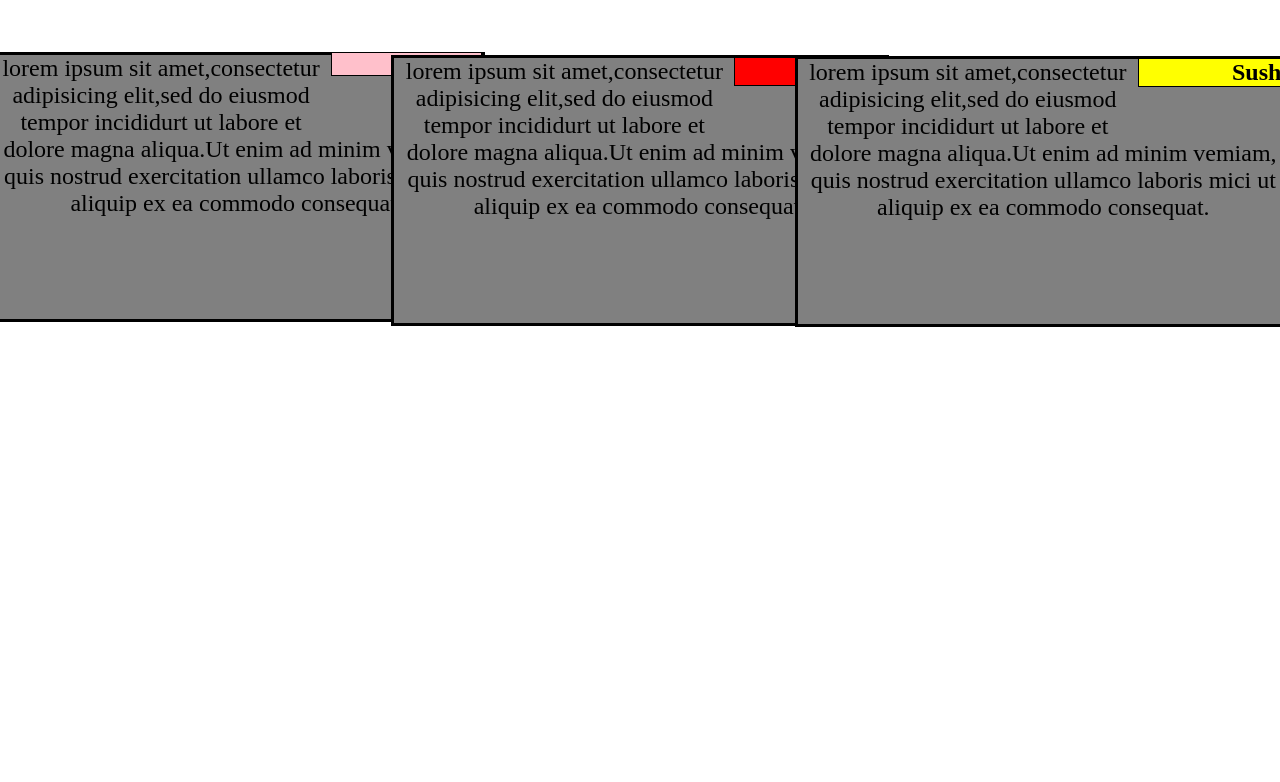
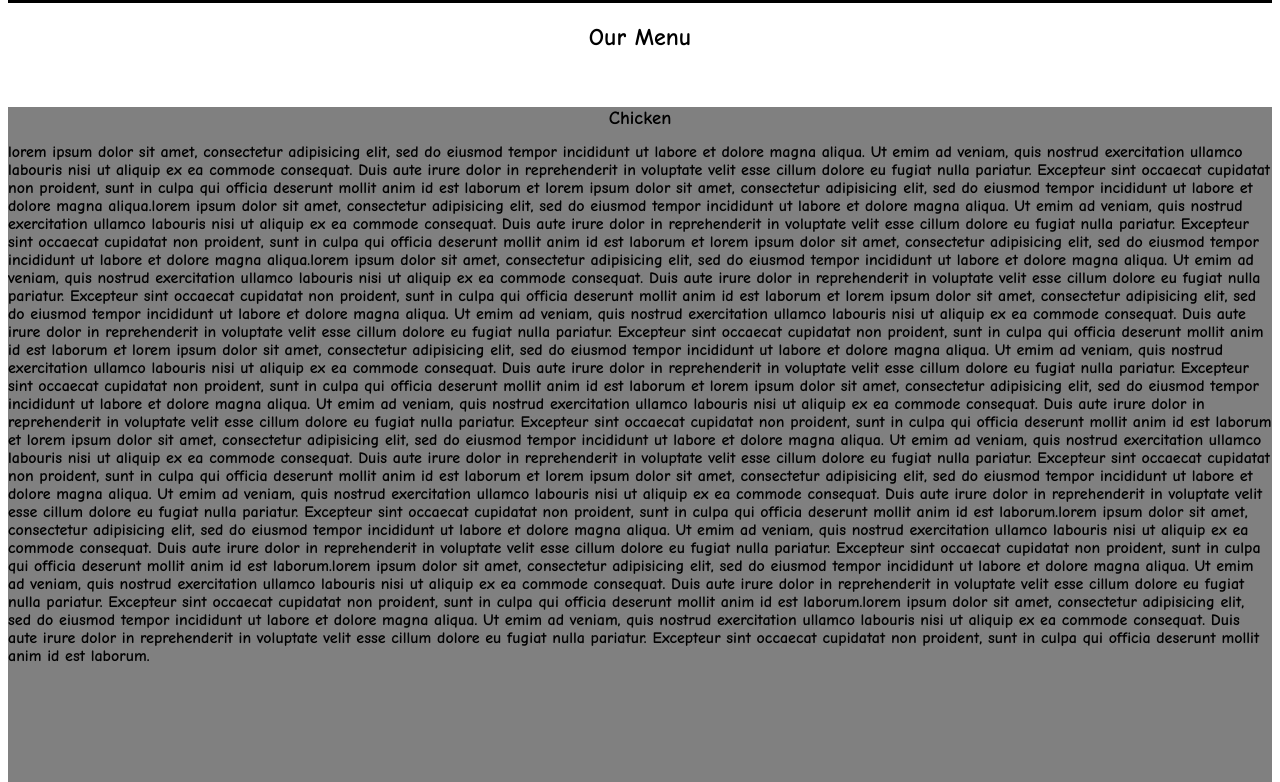
Before and after one commit to Ghada202/ghada1, a plain HTML site: page index.html in a window 1280 px wide. Shown: the part 95-877 px from the top of the page. Drawn offline with Linux system fonts and the light colour scheme.

Commit message:
Add files via upload

```diff
--- a/index.html
+++ b/index.html
@@ -1,51 +1,67 @@
 <!DOCTYPE html>
 <html>
-
 <body>
 	<style>
 		.ghada{
-			border:3px black solid;
 			background-color: grey;
-			text-align:center;
-			height: 7cm;
-			width: 13cm;
+			border: 5px black solid;
 		}
 		.brahem{
-			height: 2cm;
-			width: 4cm;
-			text-align: right;
-			float: right;
+			background-color: grey;
+			height: 1000px;
 		}
-
+		.raya{
+			font-family: Comic Sans MS, Comic Sans, cursive;
+		}
 	</style>
-			<h1 align="center"><b>Our Menu</b></h1>
-					<div class="ghada" style="position: relative;top: 67px; right: 20px">
-						<div class="brahem">
-					<p style="border:3px black"><h3 style="background-color: pink; border:1px black solid;text-align: right; position:relative;bottom: 22px"><b>Chicken</b></h3></div><font size="5pt">lorem ipsum sit amet,consectetur adipisicing elit,sed do eiusmod tempor incididurt ut labore et dolore
-      			magna aliqua.Ut enim ad minim vemiam, quis nostrud exercitation ullamco laboris mici ut aliquip ex ea
-      			commodo consequat.
-      		</font>
-      	</p>
-      </div>
-
-
-
-                 	<center>
-                 	<div class="ghada" style="position: relative;bottom: 200px">
-                 		<div class="brahem">
-					<p style="border:3px black"><font size="5pt"><h3 style="background-color: red;border:1px black solid;text-align: right; position: relative;bottom: 20px"><b>Beef</b></h3></div>lorem ipsum sit amet,consectetur adipisicing elit,sed do eiusmod tempor incididurt ut labore et dolore
-      			magna aliqua.Ut enim ad minim vemiam, quis nostrud exercitation ullamco laboris mici ut aliquip ex ea
-      			commodo consequat.
-      	</font>
-      	</p>
-      </div>
-</center>
-
-                    <div class="ghada" style="float: right; position: relative;bottom: 470px; left: 20px">
-                 		<div class="brahem">
-					<p style="border:3px black"><font size="5pt"><h3 style="background-color: yellow;border:1px black solid;text-align: right;position: relative;bottom: 20px "><b>Sushi</b></h3></div>lorem ipsum sit amet,consectetur adipisicing elit,sed do eiusmod tempor incididurt ut labore et dolore
-      			magna aliqua.Ut enim ad minim vemiam, quis nostrud exercitation ullamco laboris mici ut aliquip ex ea
-      			commodo consequat.
-      	</font>
-      	</p>
-      </div>
+	<div class="raya">
+	<div class="ghada">
+	<h1>Food LLC</h1>
+</div>
+	<center>
+		<h2>Our Menu</h2><br>
+		<div class="brahem">
+		<h3>Chicken</h3>
+	</center>
+	<div class="brahem">
+	<p style="position: relative;bottom: 980px"><b>lorem ipsum dolor sit amet, consectetur adipisicing elit, sed do eiusmod tempor incididunt ut labore et dolore magna aliqua. Ut emim ad
+		veniam, quis nostrud exercitation ullamco labouris nisi ut aliquip ex ea commode consequat. Duis aute irure dolor in reprehenderit in
+		voluptate velit esse cillum dolore eu fugiat nulla pariatur. Excepteur sint occaecat cupidatat non proident, sunt in culpa
+	qui officia deserunt mollit anim id est laborum et lorem ipsum dolor sit amet, consectetur adipisicing elit, sed do eiusmod tempor incididunt ut labore et dolore magna aliqua.lorem ipsum dolor sit amet, consectetur adipisicing elit, sed do eiusmod tempor incididunt ut labore et dolore magna aliqua. Ut emim ad
+		veniam, quis nostrud exercitation ullamco labouris nisi ut aliquip ex ea commode consequat. Duis aute irure dolor in reprehenderit in
+		voluptate velit esse cillum dolore eu fugiat nulla pariatur. Excepteur sint occaecat cupidatat non proident, sunt in culpa
+	qui officia deserunt mollit anim id est laborum et lorem ipsum dolor sit amet, consectetur adipisicing elit, sed do eiusmod tempor incididunt ut labore et dolore magna aliqua.lorem ipsum dolor sit amet, consectetur adipisicing elit, sed do eiusmod tempor incididunt ut labore et dolore magna aliqua. Ut emim ad
+		veniam, quis nostrud exercitation ullamco labouris nisi ut aliquip ex ea commode consequat. Duis aute irure dolor in reprehenderit in
+		voluptate velit esse cillum dolore eu fugiat nulla pariatur. Excepteur sint occaecat cupidatat non proident, sunt in culpa
+	qui officia deserunt mollit anim id est laborum et lorem ipsum dolor sit amet, consectetur adipisicing elit, sed do eiusmod tempor incididunt ut labore et dolore magna aliqua. Ut emim ad
+		veniam, quis nostrud exercitation ullamco labouris nisi ut aliquip ex ea commode consequat. Duis aute irure dolor in reprehenderit in
+		voluptate velit esse cillum dolore eu fugiat nulla pariatur. Excepteur sint occaecat cupidatat non proident, sunt in culpa
+	qui officia deserunt mollit anim id est laborum et lorem ipsum dolor sit amet, consectetur adipisicing elit, sed do eiusmod tempor incididunt ut labore et dolore magna aliqua. Ut emim ad
+		veniam, quis nostrud exercitation ullamco labouris nisi ut aliquip ex ea commode consequat. Duis aute irure dolor in reprehenderit in
+		voluptate velit esse cillum dolore eu fugiat nulla pariatur. Excepteur sint occaecat cupidatat non proident, sunt in culpa
+	qui officia deserunt mollit anim id est laborum et lorem ipsum dolor sit amet, consectetur adipisicing elit, sed do eiusmod tempor incididunt ut labore et dolore magna aliqua. Ut emim ad
+		veniam, quis nostrud exercitation ullamco labouris nisi ut aliquip ex ea commode consequat. Duis aute irure dolor in reprehenderit in
+		voluptate velit esse cillum dolore eu fugiat nulla pariatur. Excepteur sint occaecat cupidatat non proident, sunt in culpa
+	qui officia deserunt mollit anim id est laborum et lorem ipsum dolor sit amet, consectetur adipisicing elit, sed do eiusmod tempor incididunt ut labore et dolore magna aliqua. Ut emim ad
+		veniam, quis nostrud exercitation ullamco labouris nisi ut aliquip ex ea commode consequat. Duis aute irure dolor in reprehenderit in
+		voluptate velit esse cillum dolore eu fugiat nulla pariatur. Excepteur sint occaecat cupidatat non proident, sunt in culpa
+	qui officia deserunt mollit anim id est laborum et lorem ipsum dolor sit amet, consectetur adipisicing elit, sed do eiusmod tempor incididunt ut labore et dolore magna aliqua. Ut emim ad
+		veniam, quis nostrud exercitation ullamco labouris nisi ut aliquip ex ea commode consequat. Duis aute irure dolor in reprehenderit in
+		voluptate velit esse cillum dolore eu fugiat nulla pariatur. Excepteur sint occaecat cupidatat non proident, sunt in culpa
+	qui officia deserunt mollit anim id est laborum.lorem ipsum dolor sit amet, consectetur adipisicing elit, sed do eiusmod tempor incididunt ut labore et dolore magna aliqua. Ut emim ad
+		veniam, quis nostrud exercitation ullamco labouris nisi ut aliquip ex ea commode consequat. Duis aute irure dolor in reprehenderit in
+		voluptate velit esse cillum dolore eu fugiat nulla pariatur. Excepteur sint occaecat cupidatat non proident, sunt in culpa
+	qui officia deserunt mollit anim id est laborum.lorem ipsum dolor sit amet, consectetur adipisicing elit, sed do eiusmod tempor incididunt ut labore et dolore magna aliqua. Ut emim ad
+		veniam, quis nostrud exercitation ullamco labouris nisi ut aliquip ex ea commode consequat. Duis aute irure dolor in reprehenderit in
+		voluptate velit esse cillum dolore eu fugiat nulla pariatur. Excepteur sint occaecat cupidatat non proident, sunt in culpa
+	qui officia deserunt mollit anim id est laborum.lorem ipsum dolor sit amet, consectetur adipisicing elit, sed do eiusmod tempor incididunt ut labore et dolore magna aliqua. Ut emim ad
+		veniam, quis nostrud exercitation ullamco labouris nisi ut aliquip ex ea commode consequat. Duis aute irure dolor in reprehenderit in
+		voluptate velit esse cillum dolore eu fugiat nulla pariatur. Excepteur sint occaecat cupidatat non proident, sunt in culpa
+	qui officia deserunt mollit anim id est laborum.
+</b>
+</p>
+</div>
+</div>
+</div>
+</body>
+</html>
```
